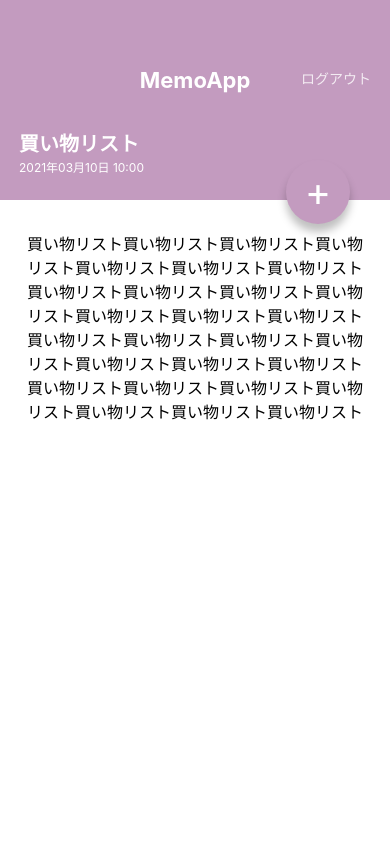
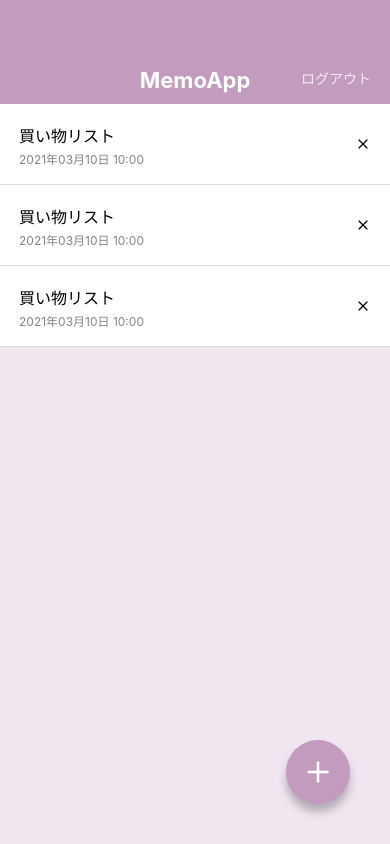
Before and after one commit to yumi3524/memoApp, a React Native app: screen / in a window 390 px wide. Built offline with nearby package versions, Linux system fonts and the light colour scheme.

Commit message:
Install @expo/vector-Icon

```diff
--- a/App.jsx
+++ b/App.jsx
@@ -4,6 +4,6 @@
 
 export default function App() {
   return (
-    <MemoDetailScreen />
+    <MemoListScreen />
   );
 }
--- a/package.json
+++ b/package.json
@@ -8,6 +8,7 @@
     "eject": "expo eject"
   },
   "dependencies": {
+    "@expo/vector-icons": "^12.0.3",
     "expo": "~40.0.0",
     "expo-status-bar": "~1.0.3",
     "prop-types": "^15.7.2",
--- a/src/components/CircleBtn.jsx
+++ b/src/components/CircleBtn.jsx
@@ -1,19 +1,19 @@
 import React from 'react';
-import { View, Text, StyleSheet } from 'react-native';
-import { string, shape } from 'prop-types';
+import { View, StyleSheet } from 'react-native';
+import { string } from 'prop-types';
+import { Feather } from '@expo/vector-icons';
 
 export default function CircleBtn(props) {
-  const { children, style } = props;
+  const { name } = props;
   return (
-    <View style={[styles.circleBtn, style]}>
-      <Text style={styles.circleBtnLabel}>{ children }</Text>
+    <View style={[styles.circleBtn]}>
+      <Feather name={name} size={32} color="white" />
     </View>
   );
 }
 
 CircleBtn.prototype = {
-  children: string.isRequired,
-  style: shape(),
+  name: string.isRequired,
 };
 
 CircleBtn.defaultProps = {
--- a/src/components/MemoList.jsx
+++ b/src/components/MemoList.jsx
@@ -1,5 +1,6 @@
 import React from 'react';
 import { View, Text, StyleSheet } from 'react-native';
+import { Feather } from '@expo/vector-icons';
 
 export default function MemoList() {
   return (
@@ -10,7 +11,7 @@
           <Text style={styles.memoListItemDate}>2021年03月10日 10:00</Text>
         </View>
         <View>
-          <Text>X</Text>
+          <Feather name="x" size={16} color="#BOBOBO" />
         </View>
       </View>
       <View style={styles.memoListItem}>
@@ -19,7 +20,7 @@
           <Text style={styles.memoListItemDate}>2021年03月10日 10:00</Text>
         </View>
         <View>
-          <Text>X</Text>
+          <Feather name="x" size={16} color="#BOBOBO" />
         </View>
       </View>
       <View style={styles.memoListItem}>
@@ -28,7 +29,7 @@
           <Text style={styles.memoListItemDate}>2021年03月10日 10:00</Text>
         </View>
         <View>
-          <Text>X</Text>
+          <Feather name="x" size={16} color="#BOBOBO" />
         </View>
       </View>
     </View>
--- a/src/screens/MemoDetailScreen.jsx
+++ b/src/screens/MemoDetailScreen.jsx
@@ -21,7 +21,7 @@
           買い物リスト買い物リスト買い物リスト買い物リスト買い物リスト買い物リスト買い物リスト
         </Text>
       </ScrollView>
-      <CircleBtn style={{ top: 160, botto: 'auto' }}>+</CircleBtn>
+      <CircleBtn style={{ top: 160, botto: 'auto' }} name="edit-2" />
     </View>
   );
 }
--- a/src/screens/MemoListScreen.jsx
+++ b/src/screens/MemoListScreen.jsx
@@ -9,7 +9,7 @@
     <View style={styles.container}>
       <AppBar />
       <MemoList />
-      <CircleBtn>+</CircleBtn>
+      <CircleBtn name="plus" />
     </View>
   );
 }
```
